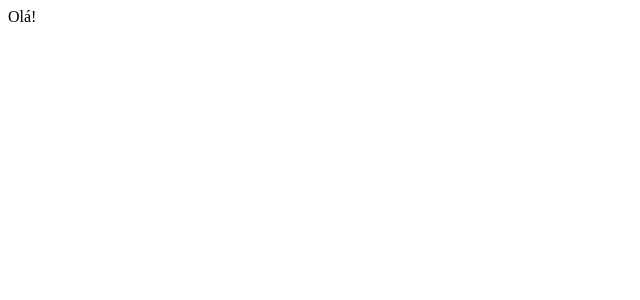
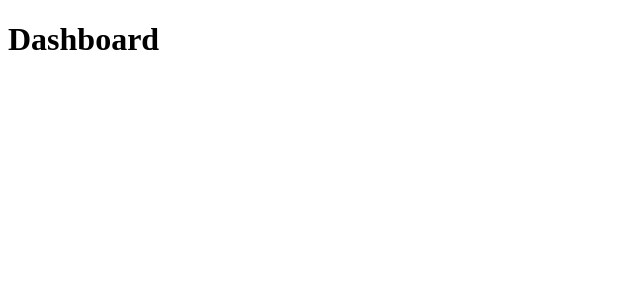
Before and after one commit to MatheusAlves17/curso-react-typescript, a React (Create React App) app: page /pagina-inicial in a window 1280 px wide. Shown: the top 300 px of the page, without its empty margins (0-640 px from the left). Built offline with nearby package versions, Linux system fonts and the light colour scheme.

Commit message:
feat:  add dashboard page and react-router-dom

```diff
--- a/src/App.tsx
+++ /dev/null
@@ -1,7 +0,0 @@
-export const App = () => {
-  return (
-    <div className="App">
-      Olá!
-    </div>
-  );
-}
--- /dev/null
+++ b/src/app/pages/dashboard/Dashboard.tsx
@@ -0,0 +1,7 @@
+export const Dashboard = () => {
+    return (
+        <>
+            <h1>Dashboard</h1>
+        </>
+    )
+}
--- /dev/null
+++ b/src/app/pages/index.tsx
@@ -0,0 +1 @@
+export * from './dashboard/Dashboard';
--- /dev/null
+++ b/src/app/routes/index.tsx
@@ -0,0 +1,13 @@
+import { BrowserRouter, Route, Routes as Switch, Navigate} from 'react-router-dom';
+import { Dashboard } from '../pages';
+
+export const Routes = () => {
+    return(
+        <BrowserRouter>
+            <Switch>
+                <Route path="/pagina-inicial" element={<Dashboard/>} />
+                <Route path="*" element={<Navigate to="/pagina-inicial"/> }/>
+            </Switch>
+        </BrowserRouter>
+    )
+}
--- /dev/null
+++ b/src/app/shared/components/index.tsx
@@ -0,0 +1 @@
+export { };
--- /dev/null
+++ b/src/app/shared/contexts/index.tsx
@@ -0,0 +1 @@
+export { };
--- /dev/null
+++ b/src/app/shared/hooks/index.tsx
@@ -0,0 +1 @@
+export { };
--- /dev/null
+++ b/src/app/shared/services/index.tsx
@@ -0,0 +1 @@
+export { };
--- a/src/index.tsx
+++ b/src/index.tsx
@@ -2,7 +2,7 @@ import React from 'react';
 import ReactDOM from 'react-dom/client';
 import reportWebVitals from './reportWebVitals';
 
-import { App } from './App';
+import { App } from './app/App';
 
 const root = ReactDOM.createRoot(
   document.getElementById('root') as HTMLElement
```
Also changed, not shown: package.json (+5 -3 lines), src/app/App.tsx (added, +9 -0 lines), 1 other file (tests, documents, lock files or other folders).
